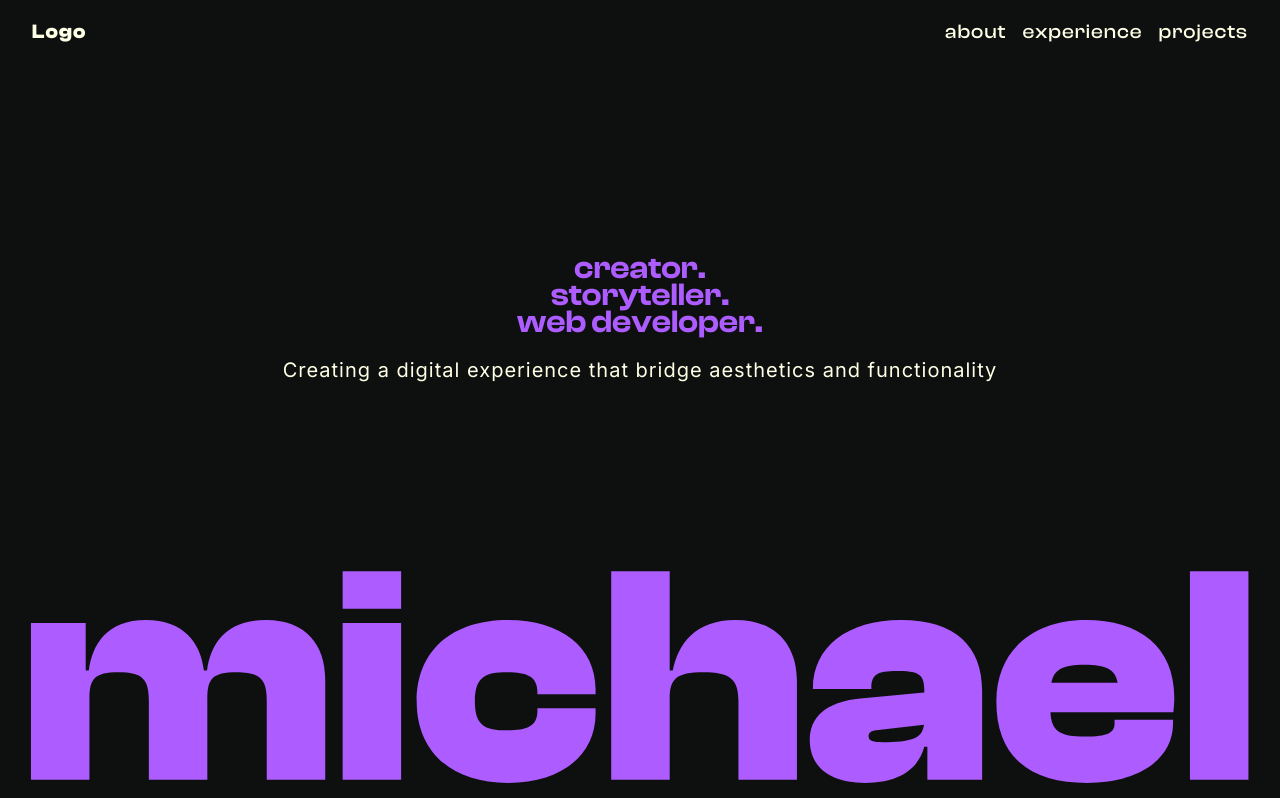
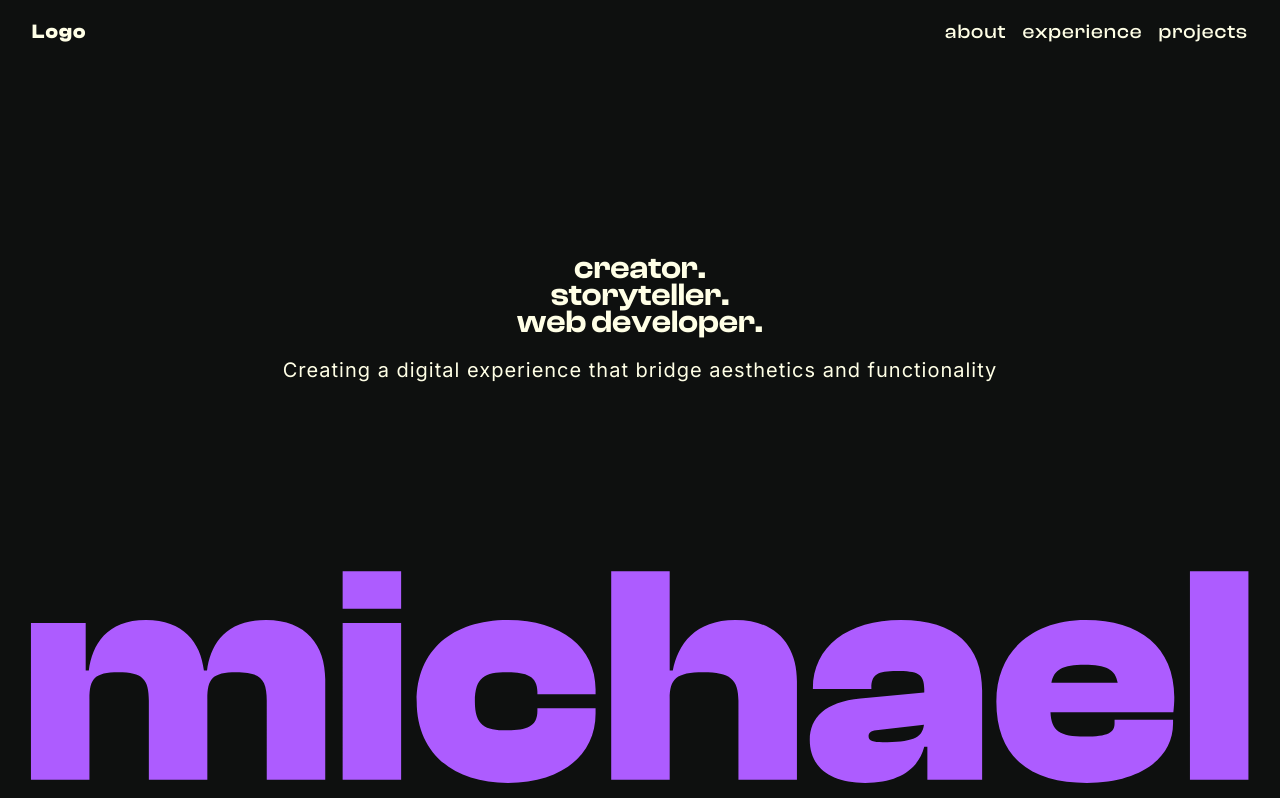
Before and after one commit to michaelcanonizado/michaelcanonizado, a Next.js app: page / in a window 1280 px wide. Shown: the top 798 px of the page. Built offline with nearby package versions, Linux system fonts and the light colour scheme.

Commit message:
feat: dont give <TextHeading/> the brand color

```diff
--- a/src/components/ui/text.tsx
+++ b/src/components/ui/text.tsx
@@ -18,7 +18,7 @@ export const TextHeading = ({ className, children }: ComponentBaseProps) => {
   return (
     <h2
       className={cn(
-        'font-display text-[calc((32/16)*1rem)] font-[600] leading-[1.1] tracking-[calc((0/16)*1rem)] text-brand',
+        'font-display text-[calc((32/16)*1rem)] font-[600] leading-[1.1] tracking-[calc((0/16)*1rem)]',
         className
       )}
     >
```
